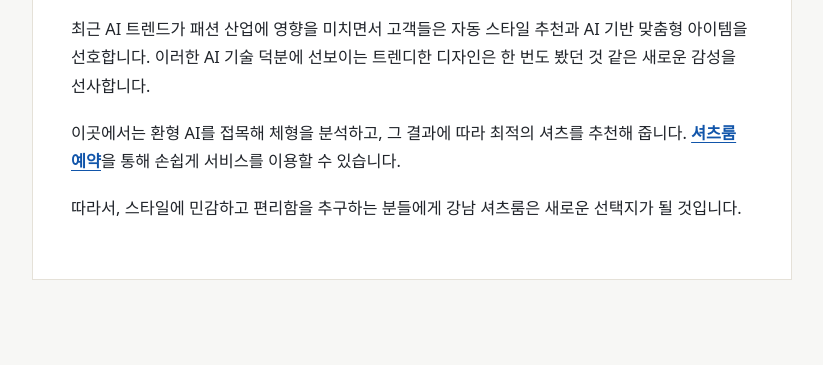
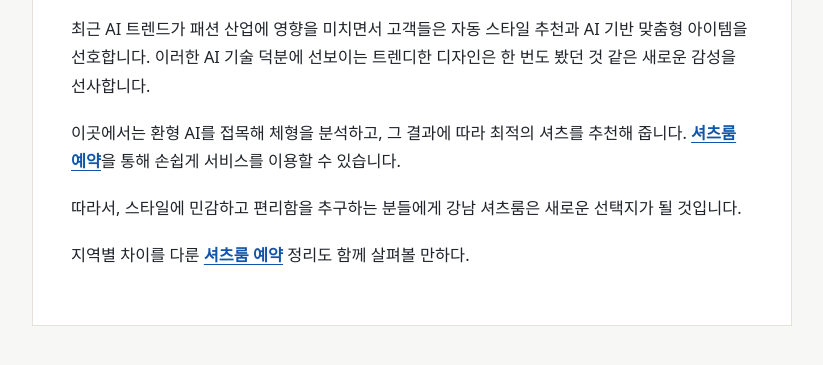
Before and after one commit to sarakinhceo-gif/bp-sf-t3-1779642675702-402, a plain HTML site: page posts/gemini-coverage-20260706-0026.html in a window 1280 px wide. Shown: the part 203-568 px from the top of the page, without its empty margins (228-1051 px from the left). Drawn offline with Linux system fonts and the light colour scheme.

```diff
--- a/posts/gemini-coverage-20260706-0026.html
+++ b/posts/gemini-coverage-20260706-0026.html
@@ -15,6 +15,8 @@
     <p>최근 AI 트렌드가 패션 산업에 영향을 미치면서 고객들은 자동 스타일 추천과 AI 기반 맞춤형 아이템을 선호합니다. 이러한 AI 기술 덕분에 선보이는 트렌디한 디자인은 한 번도 봤던 것 같은 새로운 감성을 선사합니다.</p>
     <p>이곳에서는 환형 AI를 접목해 체형을 분석하고, 그 결과에 따라 최적의 셔츠를 추천해 줍니다. <a class="anchor-link" href="https://dydrkrtks7-cmd.github.io/bp-t1-shirtsroom-shop/" data-bpaas-link-target="t1-shirtsroom-shop">셔츠룸 예약</a>을 통해 손쉽게 서비스를 이용할 수 있습니다.</p>
     <p>따라서, 스타일에 민감하고 편리함을 추구하는 분들에게 강남 셔츠룸은 새로운 선택지가 될 것입니다.</p>
-  </article>
+
+      <p>지역별 차이를 다룬 <a class="anchor-link" href="https://maphoshirts.today/" data-bpaas-link-target="t1-shirtsroom-shop">셔츠룸 예약</a> 정리도 함께 살펴볼 만하다.</p>
+    </article>
 </body>
 </html>
```
